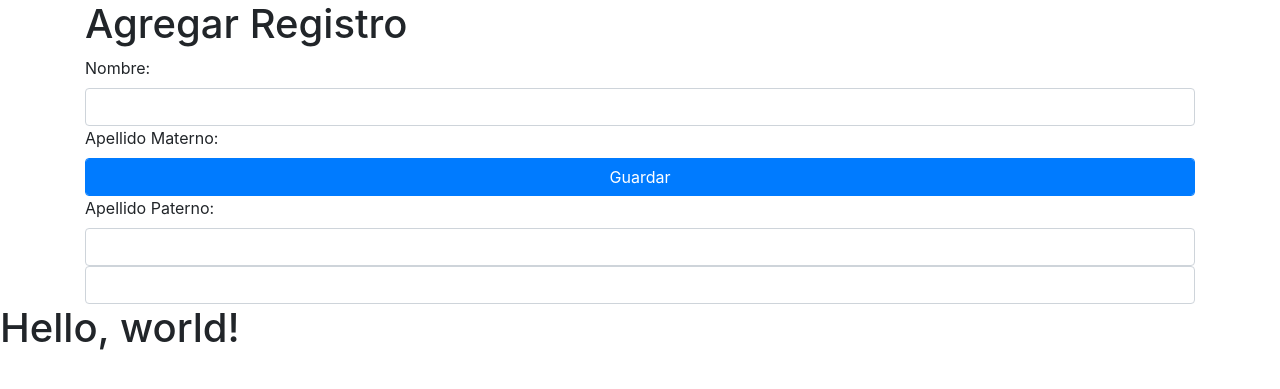
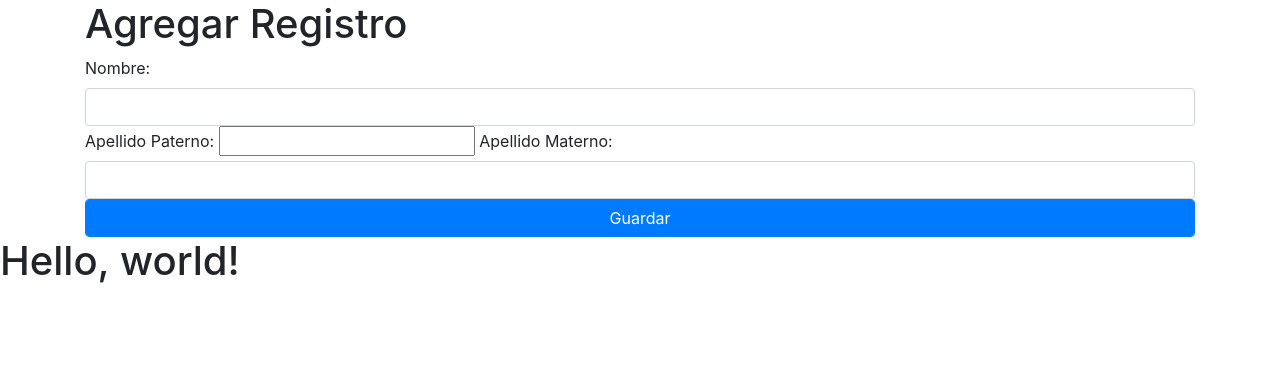
Before and after one commit to rodrigocls80vesod3/miniproyecto_rodrigo1, a CodeIgniter 4 app: the page made by codeingniter/app/Views/listado.php in a window 1280 px wide. Shown: the top 389 px of the page. Run offline with PHP 8.4 and a stand-in for CodeIgniter, Linux system fonts and the light colour scheme; the template is opened without the code that fills it, so the values that code supplies are empty; some libraries are stand-ins or nearby versions.

Commit message:
Update listado.php

```diff
--- a/codeingniter/app/Views/listado.php
+++ b/codeingniter/app/Views/listado.php
@@ -20,10 +20,14 @@ class="row">
 <div class="col-sm-12">
 <form action="">
 <label for="nombre">Nombre:</label>
-<input type="text" id="nombre" name="nombre" class="form-control" required> <label for="nombre">Apellido Materno: </label> <button class="btn btn-primary form-control">Guardar</button>
-<label for="apaterno">Apellido Paterno: </label> <input type="text" id="apaterno" name="apaterno" class="form-control" required>
+<input type="text" id="nombre" name="nombre" class="form-control" required>
+<label for="apaterno">Apellido Paterno:</label>
+<input type="text" id="apaterno" name="apaterno" class"form-control" required>
+<label for="nombre">Apellido Materno:</label>
 <input type="text" id="amaterno" name="amaterno" class="form-control" required>
-</form>
+<button class="btn btn-primary form-control">Guardar</button>
+
+  </form>
 </div>
 </div>
 </div>
```
